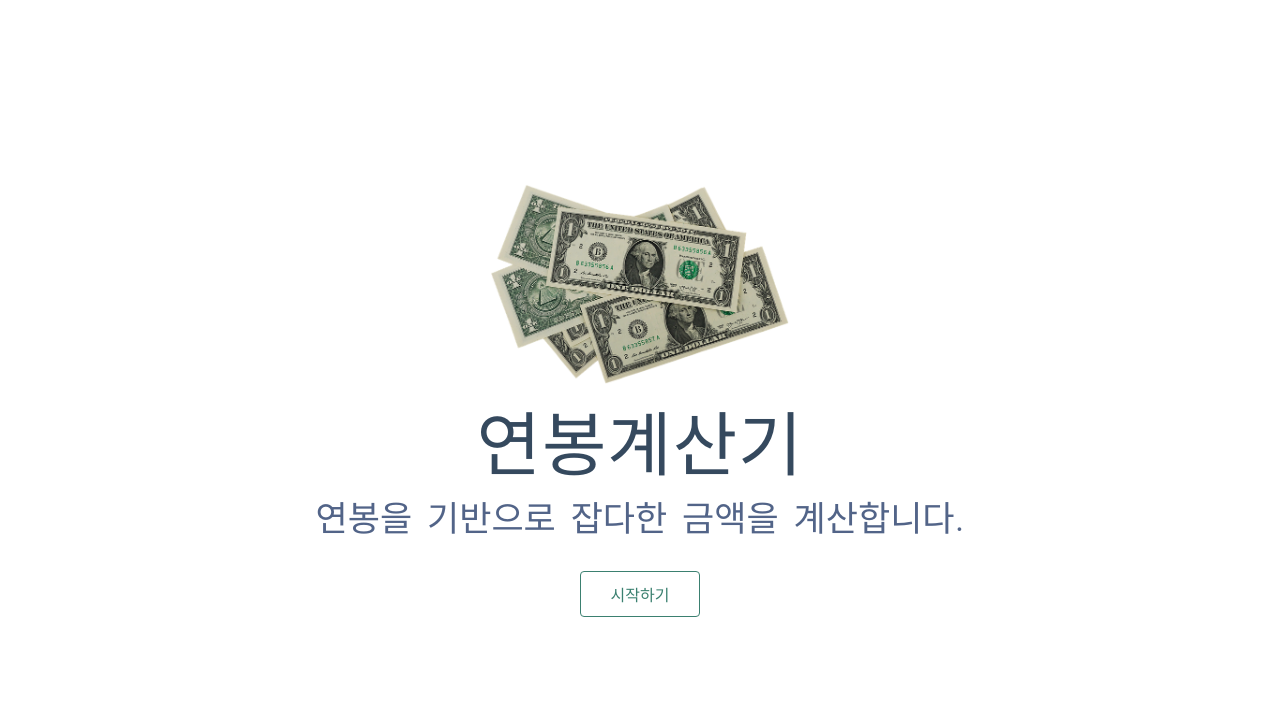
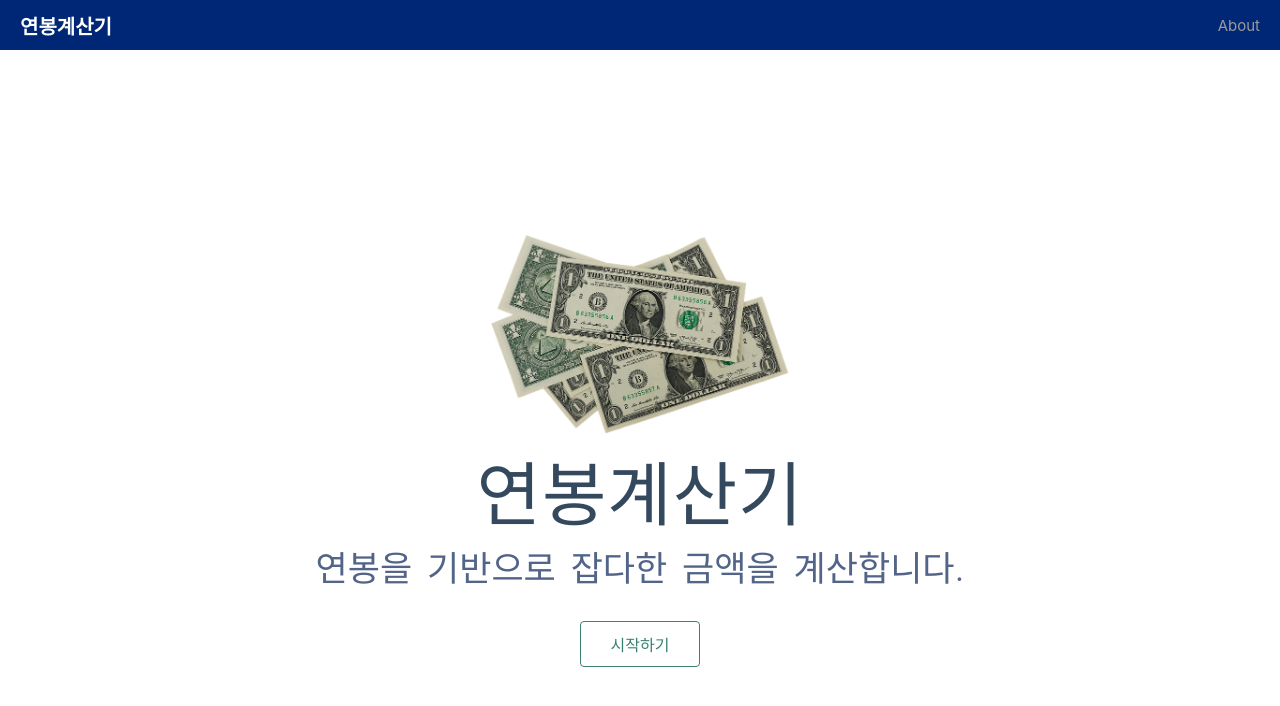
Before and after one commit to JongHoo/calculate-salary, a Nuxt app: page / in a window 1280 px wide. Shown: the top 706 px of the page. Built offline with nearby package versions, Linux system fonts and the light colour scheme.

Commit message:
디자인 변경 및 공제 항목 추가중

```diff
--- a/layouts/default.vue
+++ b/layouts/default.vue
@@ -1,8 +1,34 @@
 <template lang="pug">
   .main
+    .header
+      span.title 연봉계산기
+      span.about About
     nuxt
 </template>
 
+<style scoped lang="less">
+.header {
+  background-color: #002776;
+  color: white;
+  display: flex;
+  height: 50px;
+  align-items: center;
+  padding: 0 20px;
+  justify-content: space-between;
+
+  & > span {
+    cursor: pointer;
+    &.title {
+      font-size: 20px;
+      font-weight: 800;
+    }
+    &.about {
+      font-size: 15px;
+      color: #9b9b9b;
+    }
+  }
+}
+</style>
 <style>
 html {
   font-family: 'Source Sans Pro', -apple-system, BlinkMacSystemFont, 'Segoe UI',
--- a/pages/calculate.vue
+++ b/pages/calculate.vue
@@ -7,7 +7,7 @@
   .btn-area
     button.button--green(@click="calculateSalary") 계산
   .btn-area
-    span(@click="moveHome") Home
+    span(@click="moveHome" style="cursor: pointer;") Home
 </template>
 
 <script>
@@ -35,6 +35,7 @@ export default {
 
 <style scoped lang="less">
 .calculate {
+  padding-top: 20px;
   margin: 0 auto;
   min-height: 100vh;
   display: flex;
@@ -92,7 +93,6 @@ export default {
   padding-bottom: 6px;
   font-weight: 700;
   border-width: 3px;
-  border-image: linear-gradient(to right, #fc00aa, #00dbde);
   border-image-slice: 1;
 }
 .form__field:focus ~ .form__label {
@@ -101,7 +101,7 @@ export default {
   display: block;
   transition: 0.2s;
   font-size: 1rem;
-  color: #a83fd5;
+  color: #002776;
   font-weight: 700;
 }
 
--- a/pages/result.vue
+++ b/pages/result.vue
@@ -1,31 +1,24 @@
 <template lang="pug">
 .result
   .result-header
-    .header 국민연금
+    .header 공제내역
     hr.header-line
   .result-detail
     .line
-      .subject 기준소득월액
-      .content {{ makeKrwFormat(monthlyAmountForPension) }}
+      .subject 국민연금
+      .content {{ makeKrwFormat(apForPension) }}
     .line
-      .subject 근로자부담금
-      .content {{ makeKrwFormat(payableAmountForPension) }}
-  .result-header
-    .header 건강보험
-    hr.header-line
-  .result-detail
+      .subject 건강보험
+      .content {{ makeKrwFormat(apForInsurance) }}
     .line
-      .subject 기준소득월액
-      .content {{ makeKrwFormat(monthlyAmount) }}
+      .subject 장기요양
+      .content {{ makeKrwFormat(apForInsurance * 0.1025) }}
     .line
-      .subject 건강보험료 근로자부담금
-      .content {{ makeKrwFormat(payableAmountForInsurance) }}
+      .subject 고용보험
+      .content {{ makeKrwFormat(apForHiring) }}
     .line
-      .subject 장기요양료 근로자부담금
-      .content {{ makeKrwFormat(payableAmountForInsurance * 0.1025) }}
-    .line
-      .subject 근로자부담금 총합
-      .content {{ makeKrwFormat(payableAmountForInsurance + payableAmountForInsurance * 0.1025) }}
+      .subject 총합
+      .content {{ makeKrwFormat(apForPension + apForInsurance + apForInsurance * 0.1025 + apForHiring) }}
   .btn-area
     button.button--green(@click="moveBack") 다시 계산하기
 </template>
@@ -41,11 +34,14 @@ export default {
       const salaryPerMonth = Math.floor(this.$route.params.salary / 12)
       return (salaryPerMonth > 486 ? 486 : salaryPerMonth < 30 ? 30 : salaryPerMonth) * 10000
     },
-    payableAmountForPension () {
+    apForPension () {
       return Math.floor(this.monthlyAmountForPension) * 0.045
     },
-    payableAmountForInsurance () {
+    apForInsurance () {
       return Math.floor(this.monthlyAmount) * 0.03335
+    },
+    apForHiring () {
+      return Math.floor(this.monthlyAmount) * 0.008
     }
   },
   methods: {
@@ -64,6 +60,7 @@ export default {
 
 <style scoped lang="less">
 .result {
+  padding-top: 20px;
   margin: 0 auto;
   min-height: 100vh;
   display: flex;
```
